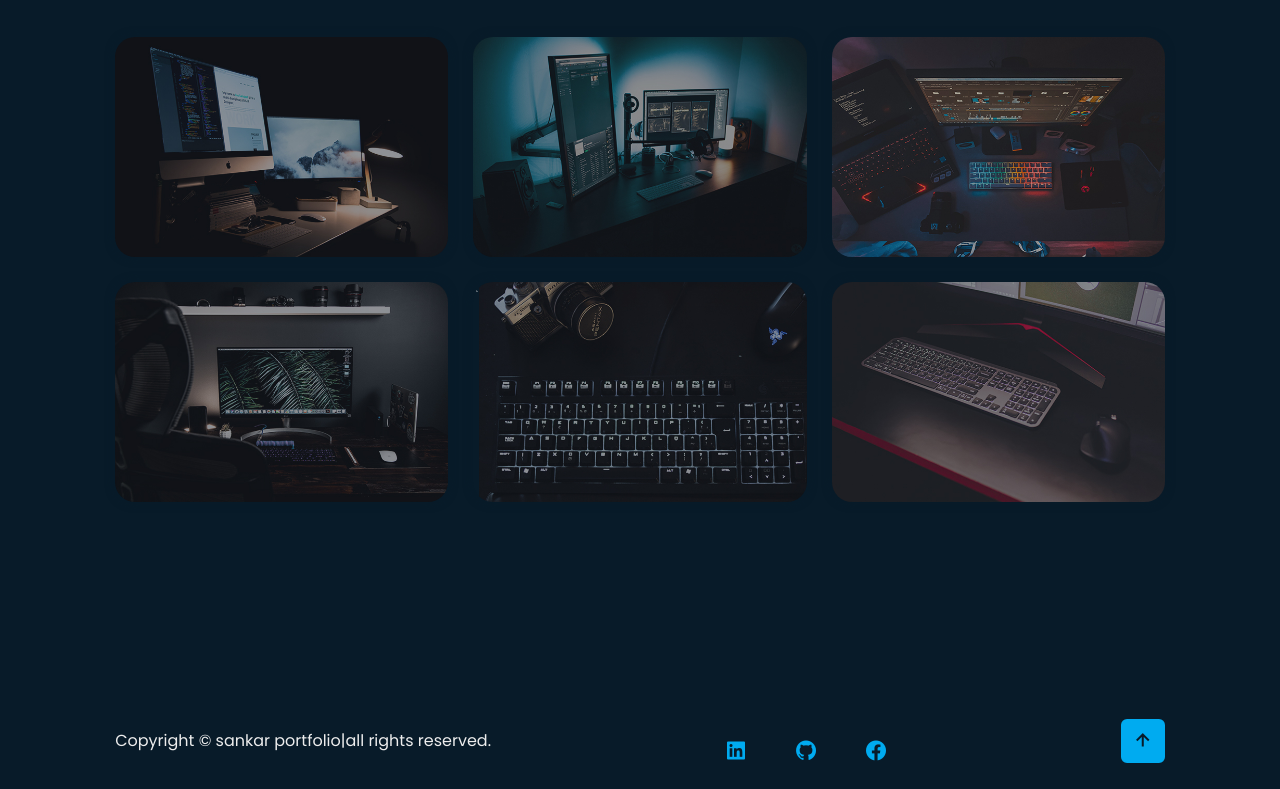
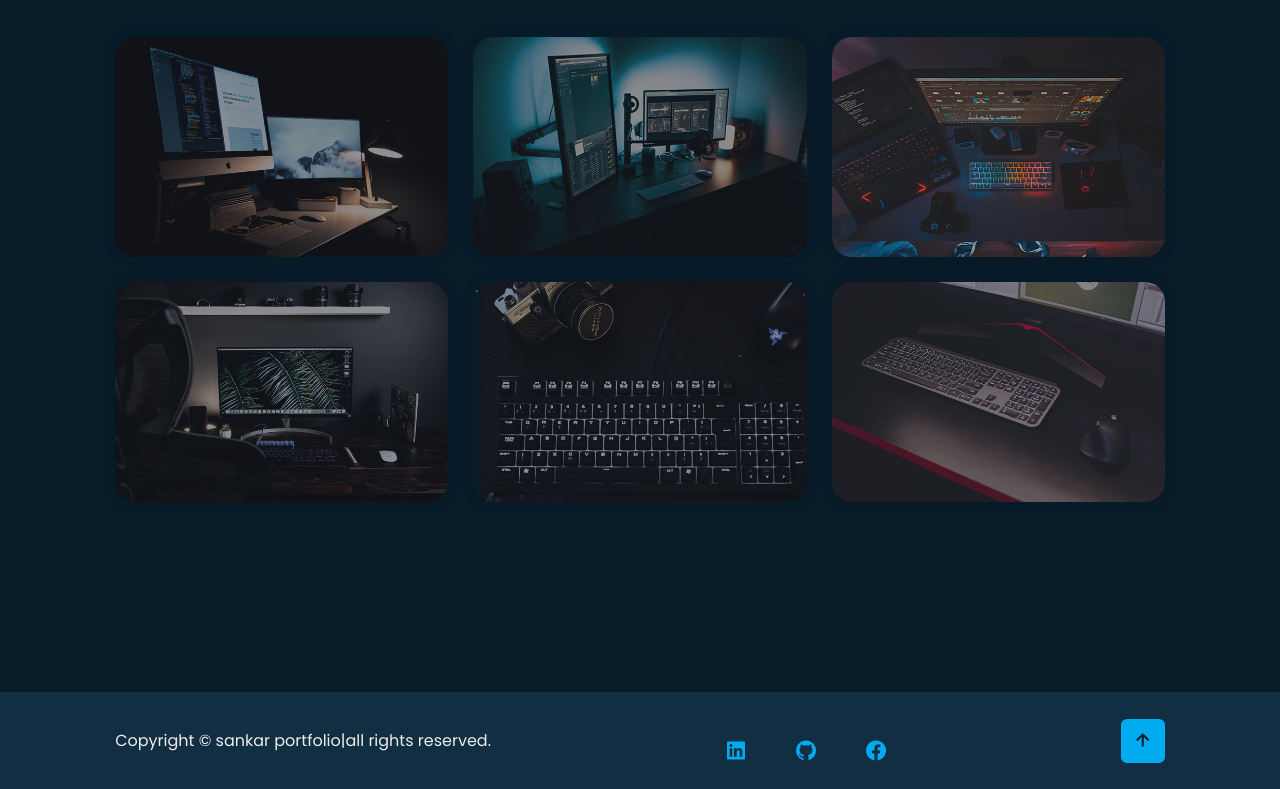
Before and after one commit to s-a-n-k-a-r-2-7-0-6/Sankar-Port, a plain HTML site: page index.html in a window 1280 px wide. Shown: the part 2002-2791 px from the top of the page. Drawn offline with nearby package versions, Linux system fonts and the light colour scheme.

Commit message:
Update style.css

```diff
--- a/style.css
+++ b/style.css
@@ -569,7 +569,7 @@ span{
     align-items:center;
     flex-wrap:wrap;
     padding:2rem 9%;
-    background:var(-bg-color);
+    background:var(--second-bg-color);
 }
 .footer-text p{
     font-size:1.6rem;
```
